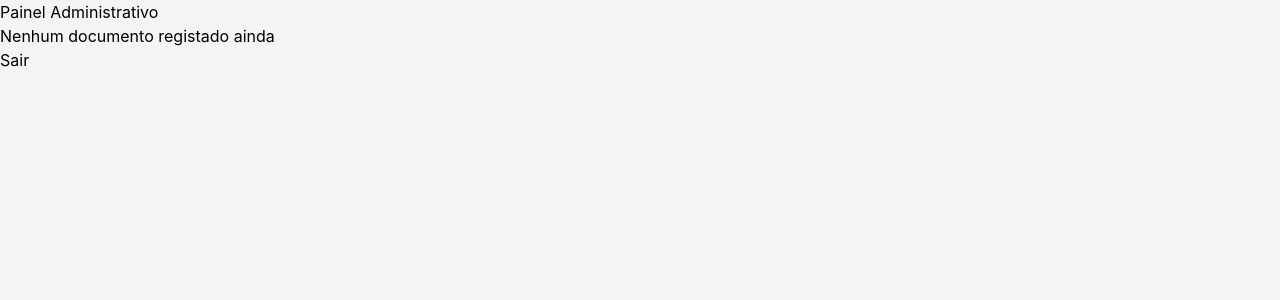
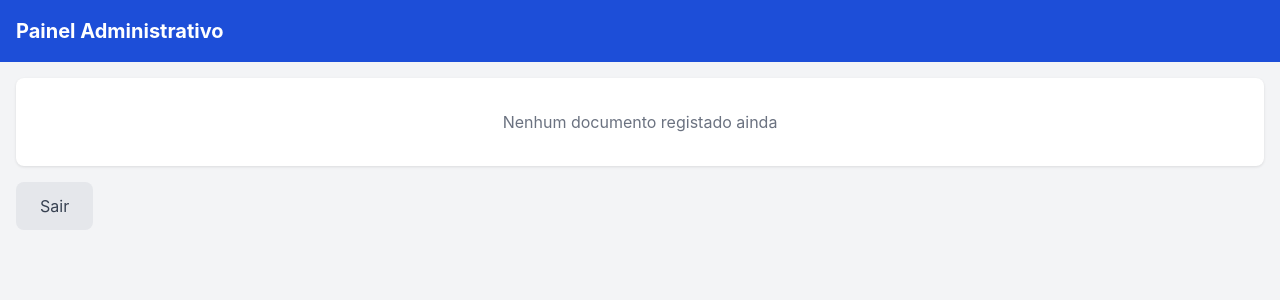
Before and after one commit to dioneelizeudaluz-afk/achados-mz, a React (Vite) app: page /admin/dashboard in a window 1280 px wide. Shown: the top 300 px of the page. Built offline with nearby package versions, Linux system fonts and the light colour scheme.

Commit message:
Update AdminDashboard.jsx

```diff
--- a/src/pages/admin/AdminDashboard.jsx
+++ b/src/pages/admin/AdminDashboard.jsx
@@ -4,23 +4,42 @@ export default function AdminDashboard() {
   const navigate = useNavigate()
 
   return (
-    <div className="min-h-screen bg-gray-50">
-      <header className="bg-blue-700 text-white p-4">
-        <h1 className="text-xl font-bold">Painel Administrativo</h1>
+    <div style={{ minHeight: '100vh', backgroundColor: '#f3f4f6' }}>
+      <header style={{ backgroundColor: '#1d4ed8', color: 'white', padding: '16px' }}>
+        <h1 style={{ fontSize: '20px', fontWeight: 'bold', margin: 0 }}>
+          Painel Administrativo
+        </h1>
       </header>
 
-      <main className="p-4">
-        <div className="bg-white rounded-lg p-8 text-center">
-          <p className="text-gray-500">Nenhum documento registado ainda</p>
+      <main style={{ padding: '16px' }}>
+        <div style={{
+          backgroundColor: 'white',
+          borderRadius: '8px',
+          padding: '32px',
+          textAlign: 'center',
+          boxShadow: '0 1px 3px rgba(0,0,0,0.1)'
+        }}>
+          <p style={{ color: '#6b7280', margin: 0 }}>
+            Nenhum documento registado ainda
+          </p>
         </div>
 
         <button
           onClick={() => navigate('/admin')}
-          className="mt-4 bg-gray-200 text-gray-700 px-4 py-2 rounded"
+          style={{
+            marginTop: '16px',
+            padding: '12px 24px',
+            backgroundColor: '#e5e7eb',
+            color: '#374151',
+            border: 'none',
+            borderRadius: '8px',
+            fontSize: '16px',
+            cursor: 'pointer'
+          }}
         >
           Sair
         </button>
       </main>
     </div>
   )
-}
+      }
```
